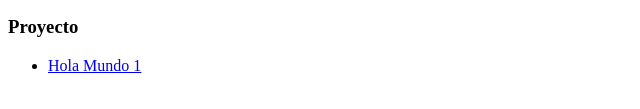
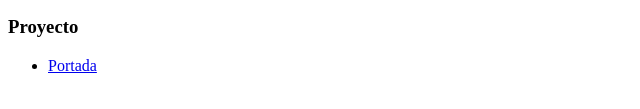
Before and after one commit to Dav132-creator/Dav132-creator.github.io, a plain HTML site: page index.html in a window 1280 px wide. Shown: the part 621-730 px from the top of the page, 0-640 px from the left. Drawn offline with Linux system fonts and the light colour scheme.

Commit message:
Update index.html

```diff
--- a/index.html
+++ b/index.html
@@ -49,7 +49,7 @@
     <h3>Proyecto</h3>
     <nav>
         <ul>
-            <li><a href="Holamundo.html">Hola Mundo 1</a></li>
+            <li><a href="proyecto_2.html">Portada</a></li>
         </ul>
     </nav>
 </body>
```
